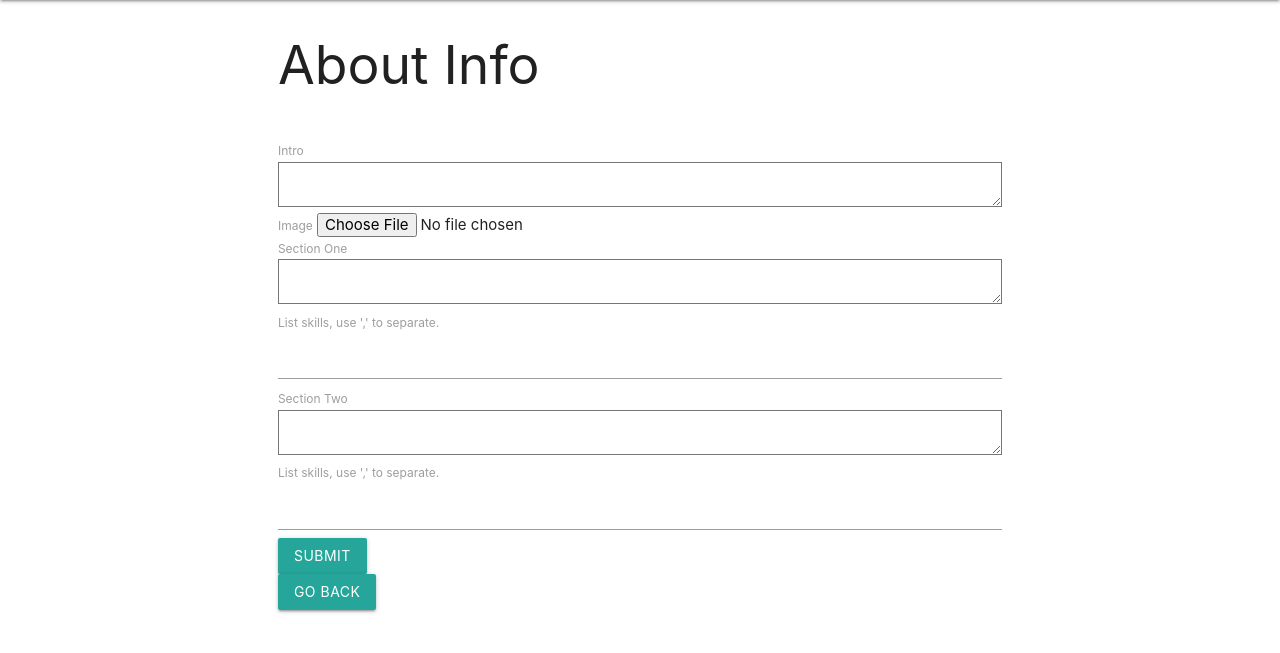
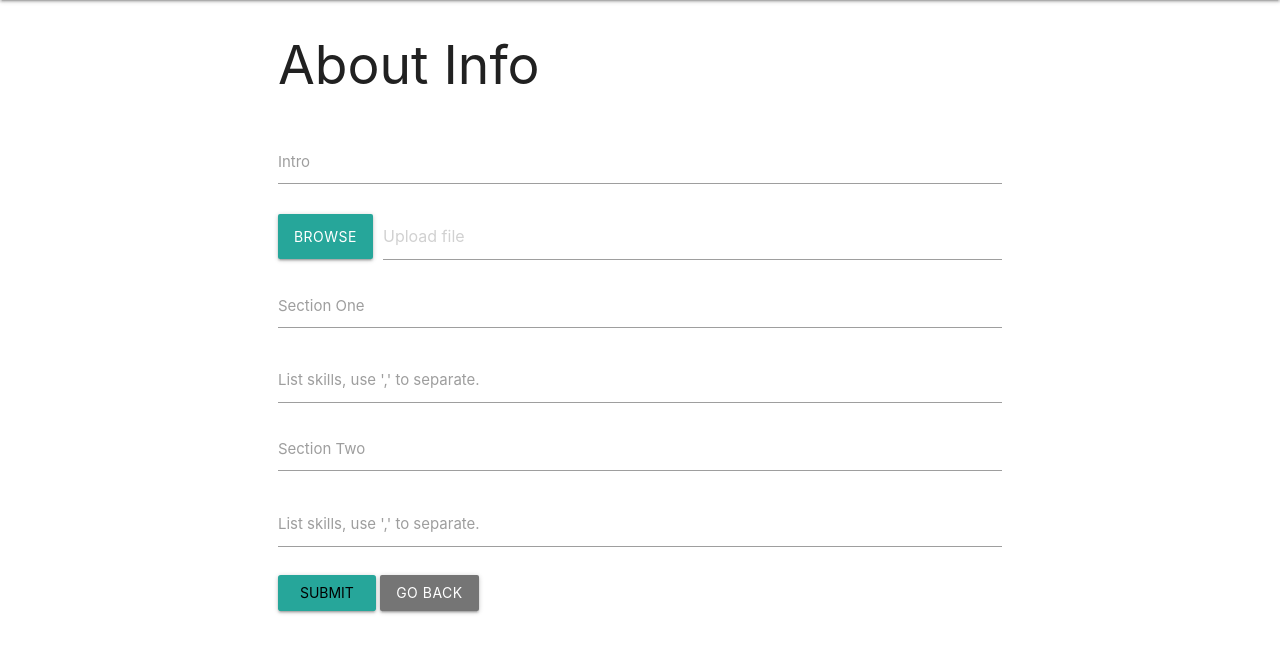
Before and after one commit to phamtony/api-portfolio, a Flask app: page /about in a window 1280 px wide. Shown: the part 64-717 px from the top of the page. Run offline with Flask 2, Linux system fonts and the light colour scheme; the visitor is signed in with stand-in values (Sample User, id 1); some libraries are stand-ins or nearby versions.

Commit message:
form iteration

```diff
--- a/forms.py
+++ b/forms.py
@@ -1,5 +1,5 @@
 from flask_wtf import FlaskForm
-from wtforms import StringField, SubmitField, PasswordField, FileField
+from wtforms import StringField, PasswordField, FileField, TextAreaField
 from wtforms.validators import DataRequired, URL, Email
 from flask_ckeditor import CKEditorField
 import email_validator
@@ -11,18 +11,16 @@ class GeneralForm(FlaskForm):
     email = StringField("Email", validators=[Email()])
     github = StringField("Github")
     linkedin = StringField("Linkedin")
-    front_text = CKEditorField("Hero Text")
-    submit = SubmitField("Submit")
+    front_text = CKEditorField("")
 
 
 class AboutForm(FlaskForm):
-    intro = CKEditorField("Intro")
-    image = FileField()
-    section_one = CKEditorField("Section One")
+    intro = TextAreaField("Intro", render_kw={"class": "materialize-textarea"})
+    image = FileField("")
+    section_one = TextAreaField("Section One", render_kw={"class": "materialize-textarea"})
     skills_work = StringField("List skills, use ',' to separate.")
-    section_two = CKEditorField("Section Two")
+    section_two = TextAreaField("Section Two", render_kw={"class": "materialize-textarea"})
     skills_goto = StringField("List skills, use ',' to separate.")
-    submit = SubmitField("Submit")
 
 
 class ExperienceForm(FlaskForm):
@@ -30,15 +28,13 @@ class ExperienceForm(FlaskForm):
     position = StringField("Position")
     time = StringField("How long were you here for? eg. Apr. 2015 - Present")
     link = StringField("Company Link")
-    description = CKEditorField("Job Description")
-    submit = SubmitField("Submit")
+    description = CKEditorField("")
 
 
 class EducationForm(FlaskForm):
     school = StringField("School Name")
     time = StringField("Duration")
     degree = StringField("Degree")
-    submit = SubmitField("Submit")
 
 
 class SkillsForm(FlaskForm):
@@ -46,7 +42,6 @@ class SkillsForm(FlaskForm):
     framework_library = StringField("Framework/Library")
     database = StringField("Database")
     misc = StringField("Misc")
-    submit = SubmitField("Submit")
 
 
 class ProjectForm(FlaskForm):
@@ -56,7 +51,6 @@ class ProjectForm(FlaskForm):
     screenshot = FileField()
     description = StringField("Project Description")
     tech_list = StringField("List Of Tech")
-    submit = SubmitField("Submit")
 
 
 class RegisterForm(FlaskForm):
--- a/index/templates/includes/_education_data.html
+++ b/index/templates/includes/_education_data.html
@@ -21,7 +21,7 @@
         <td>
                 {{ education.degree }}
             </td>
-        <td>
+        <td class="button__container">
             <a class="blue-grey darken-1 btn btn-small waves-effect waves-light" href="{{ url_for('education_page.edit_education', id=education.id) }}">Edit</a>
             <a class="btn-delete red lighten-2 btn btn-small waves-effect waves-light" href="{{ url_for('education_page.delete_education', id=education.id) }}">Delete</a>
         </td>
--- a/index/templates/includes/_experience_data.html
+++ b/index/templates/includes/_experience_data.html
@@ -29,8 +29,8 @@
         <td>
                 {{ experience.description|safe }}
             </td>
-        <td>
 
+        <td class="button__container">
             <a class="blue-grey darken-1 btn btn-small waves-effect waves-light" href="{{ url_for('experience_page.edit_experience', id=experience.id) }}">Edit</a>
             <a class="btn-delete red lighten-2 btn btn-small waves-effect waves-light" href="{{ url_for('experience_page.delete_experience', id=experience.id) }}">Delete</a>
         </td>
--- a/index/templates/includes/_project_data.html
+++ b/index/templates/includes/_project_data.html
@@ -21,7 +21,7 @@
             <td><img class="materialboxed" src="/static/images/{{ project.screenshot }}" alt=""></td>
             <td>{{ project.description }}</td>
             <td>{{ project.tech_list }}</td>
-        <td>
+        <td class="button__container">
             <a class="blue-grey darken-1 btn btn-small waves-effect waves-light" href="{{ url_for('project_page.edit_project', id=project.id) }}">Edit</a>
             <a class="btn-delete red lighten-2 btn btn-small waves-effect waves-light" href="{{ url_for('project_page.delete_project', id=project.id) }}">Delete</a>
         </td>
--- a/register_login/templates/login_register.html
+++ b/register_login/templates/login_register.html
@@ -27,9 +27,9 @@
                     <div class="form__button-container">
                         <input class="waves-effect waves-light btn" type="submit" name="submit" id="submit" value="Submit">
                         {% if title == "Register" %}
-                            <a class="waves-effect waves-light btn" href="{{ url_for('register_login_page.login') }}">Log in instead</a>
+                            <a class="waves-effect waves-light btn blue-grey" href="{{ url_for('register_login_page.login') }}">Log in instead</a>
                         {% else %}
-                            <a class="waves-effect waves-light btn" href="{{ url_for('register_login_page.register') }}">Register</a>
+                            <a class="waves-effect waves-light btn blue-grey" href="{{ url_for('register_login_page.register') }}">Register</a>
                         {% endif %}
                     </div>
                 </form>
--- a/static/css/style.css
+++ b/static/css/style.css
@@ -17,6 +17,19 @@ table img {
 }
 table {
     margin: 20px 0;
+    width: 100%;
+    word-wrap: break-word;
+    table-layout: fixed;
+}
+table td {
+    table-layout:fixed;
+    white-space: nowrap;
+    overflow: hidden;
+    text-overflow: ellipsis;
+}
+table td.button__container {
+    table-layout: initial;
+    overflow: initial;
 }
 .table-btn {
     margin: 0 0 75px 0;
--- a/templates/_render_form.html
+++ b/templates/_render_form.html
@@ -1,5 +1,16 @@
 {% macro render_field(field) %}
     {% if field.name == 'csrf_token' %}
+    {% elif field.name == 'image' or field.name == 'screenshot' %}
+        <div class="file-field input-field">
+          <div class="btn">
+             <span>Browse</span>
+             {{ field(**kwargs)|safe }}
+          </div>
+
+          <div class="file-path-wrapper">
+             <input class="file-path validate" type="text" placeholder="Upload file" />
+          </div>
+        </div>
     {% else %}
         <div class="input-field">
             {{ field.label }}
--- a/templates/form_page.html
+++ b/templates/form_page.html
@@ -1,5 +1,8 @@
 {% extends "base.html" %}
-{% import "bootstrap/wtf.html" as wtf %}
+{% from "_render_form.html" import render_field %}
+
+{#{% import "bootstrap/wtf.html" as wtf %}#}
+{#                {{ wtf.quick_form(form, novalidate=True, button_map={"submit": "primary"}) }}#}
 
 {% block title %}Portfolio Data - {{ title }}{% endblock %}
 
@@ -12,7 +15,7 @@
                 {% if title == "About" or title == "Project" %}
                     {% if image %}
                         <p>Current Uploaded Image:</p>
-                        <div>
+                        <div style="padding-bottom: 20px;">
                             <img class="materialboxed edit-form-img" src="/static/images/{{ image }}" alt="">
                         </div>
                     {% endif %}
@@ -23,8 +26,19 @@
                     {{ ckeditor.config(name='body') }}
                 {% endif %}
 
-                {{ wtf.quick_form(form, novalidate=True, button_map={"submit": "primary"}) }}
-                <a href="{{ url_for('main_page.home') }}"><button type="button" class="btn btn-default">Go Back</button></a>
+                <form action method="POST" enctype="multipart/form-data">
+                    {{ form.csrf_token }}
+
+                    {% for field in form %}
+                        {{ render_field(field) }}
+                    {% endfor %}
+
+                    <div class="form__button-container">
+                        <input class="waves-effect waves-light btn" type="submit" name="submit" id="submit" value="Submit">
+                        <a class="waves-effect waves-light btn grey darken-1" href="{{ url_for('main_page.home') }}">Go Back</a>
+                    </div>
+                </form>
+
             </div>
         </div>
     </div>
```
